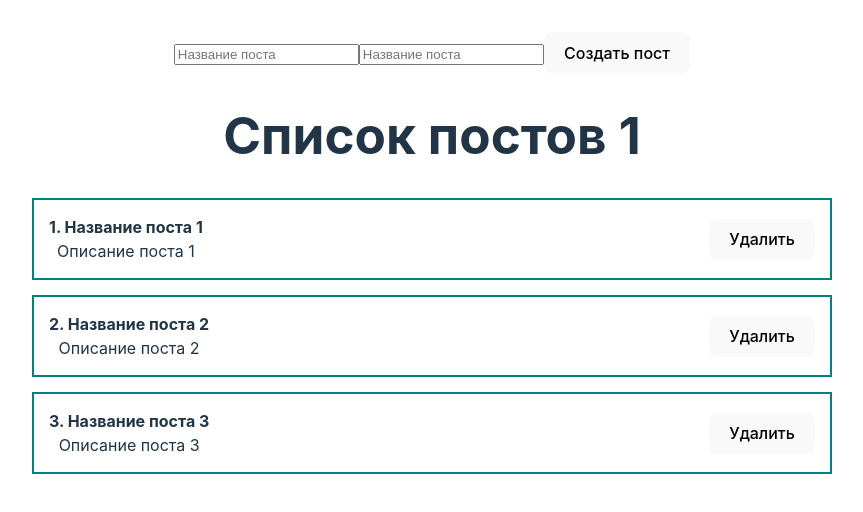
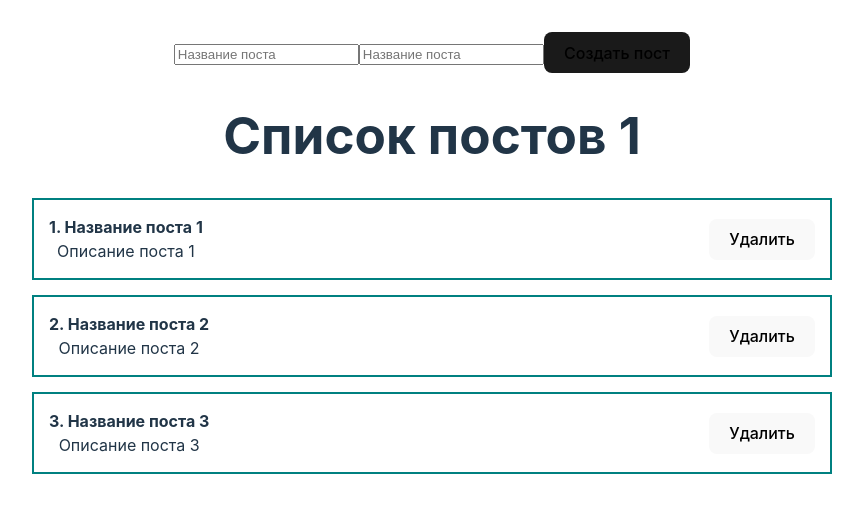
Before and after one commit to 00DemiX00/Feed-of-posts, a React (Vite) app: page / in a window 1280 px wide. Shown: the top 512 px of the page, without its empty margins (0-863 px from the left). Built offline with nearby package versions, Linux system fonts and the light colour scheme.

Commit message:
Кнопка "Создать пост"

```diff
--- a/src/App.jsx
+++ b/src/App.jsx
@@ -21,7 +21,7 @@ function App() {
     <form>
       <input type='text' placeholder='Название поста'></input>
       <input type='text' placeholder='Название поста'></input>
-      <button>Создать пост</button>
+      <MyButton>Создать пост</MyButton>
     </form>
      <PostList posts={posts} title="Список постов 1"></PostList>
 
--- a/src/Components/UI/Button/MyButton.jsx
+++ b/src/Components/UI/Button/MyButton.jsx
@@ -1,8 +1,10 @@
 import React from "react";
-const MyButton = (props) => {
+import classes from './MyButton.module.css';
+
+const MyButton = ({children, ...props}) => {
     return (
-        <button className={classes}>
-
+        <button {...props} className={classes.myBtn}>
+            {children}
         </button>
     );
 };
--- a/src/Components/UI/Button/MyButton.module.css
+++ b/src/Components/UI/Button/MyButton.module.css
@@ -0,0 +1,17 @@
+.myBtn {
+    border-radius: 8px;
+    border: 1px solid transparent;
+    padding: 0.6em 1.2em;
+    font-size: 1em;
+    font-weight: 500;
+    font-family: inherit;
+    background-color: #1a1a1a;
+    cursor: pointer;
+    transition: border-color 0.25s;
+      }
+button:hover {
+        border-color: #646cff;
+      }
+button:focus,button:focus-visible {
+        outline: 4px auto -webkit-focus-ring-color;
+      }
```
